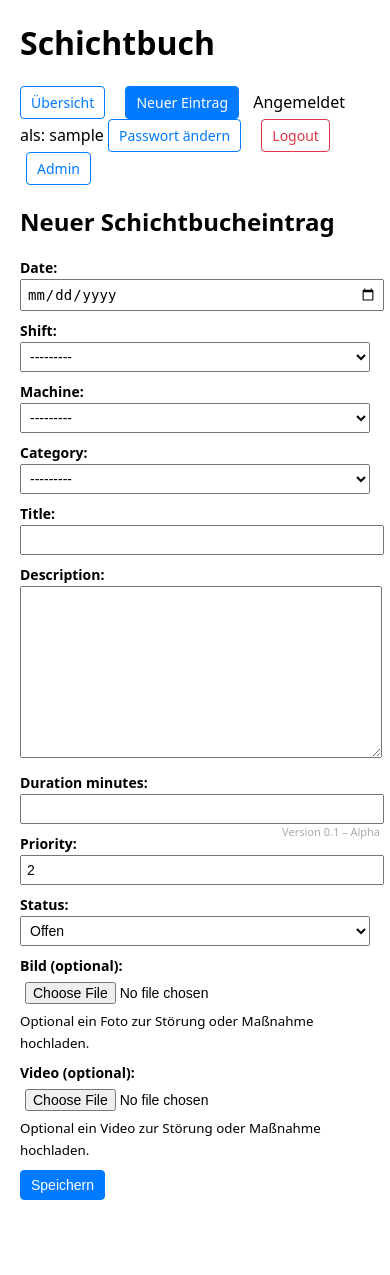
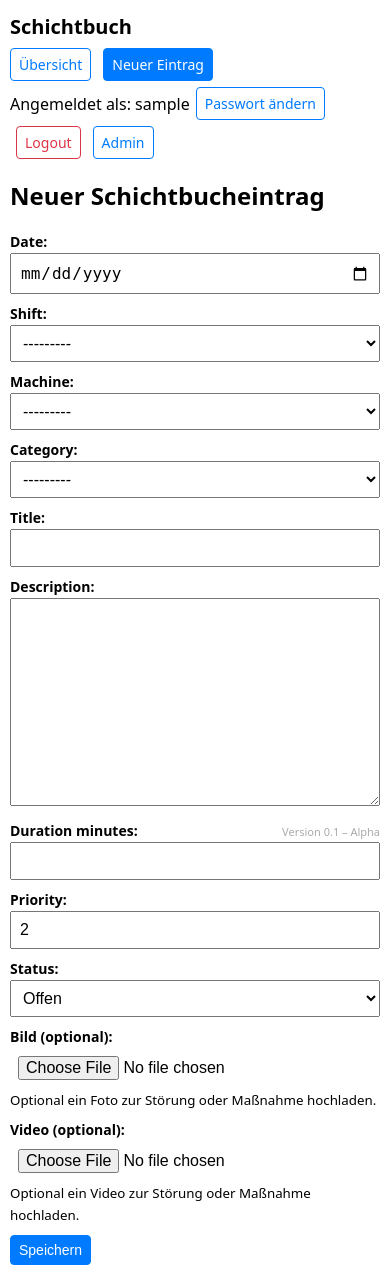
Before and after one commit to plumpsklo/Schichtbuch, a Django app: page /eintrag/neu/ in a window 390 px wide. Before the commit the page ends 1200 px from the top, so only its background shows below. Run offline with Django 4.2, Linux system fonts and the light colour scheme; the visitor is signed in with stand-in values (Sample User, id 1); data that the repository does not hold is empty.

Commit message:
Mobile version added

```diff
--- a/buch/templates/buch/base.html
+++ b/buch/templates/buch/base.html
@@ -3,29 +3,164 @@
 <head>
     <meta charset="utf-8">
     <title>Schichtbuch – {% block title %}{% endblock %}</title>
+    <!-- wichtig für iPhone & Co -->
+    <meta name="viewport" content="width=device-width, initial-scale=1">
+
     <style>
-        body { font-family: system-ui, -apple-system, BlinkMacSystemFont, sans-serif; margin: 20px; }
-        header { margin-bottom: 20px; }
-        nav a { margin-right: 10px; }
-        table { border-collapse: collapse; width: 100%; margin-top: 10px; }
-        th, td { border: 1px solid #ccc; padding: 6px 8px; font-size: 14px; }
-        th { background: #eee; }
-        .stats { display: flex; gap: 16px; margin: 10px 0; }
-        .stat-box { padding: 10px; border: 1px solid #ccc; border-radius: 4px; background: #f9f9f9; }
-        .stat-label { font-size: 12px; color: #555; }
-        .stat-value { font-size: 20px; font-weight: bold; }
-        .btn { display: inline-block; padding: 6px 10px; border-radius: 4px; border: 1px solid #007bff; color: #007bff; text-decoration: none; font-size: 14px; }
-        .btn-primary { background: #007bff; color: #fff; }
-        .btn-danger { border-color: #dc3545; color: #dc3545; }
-        .btn-danger:hover { background: #dc3545; color: #fff; }
-        .btn + .btn { margin-left: 6px; }
-        .field { margin-bottom: 10px; }
-        label { font-weight: 600; font-size: 14px; display: block; margin-bottom: 2px; }
-        input, select, textarea { width: 100%; padding: 5px; font-size: 14px; }
-        .errors { color: #c00; margin-bottom: 10px; }
+        body {
+            font-family: system-ui, -apple-system, BlinkMacSystemFont, sans-serif;
+            margin: 16px;
+            font-size: 16px;
+        }
+
+        .container {
+            max-width: 1100px;
+            margin: 0 auto;
+        }
+
+        header {
+            margin-bottom: 20px;
+        }
+
+        nav {
+            display: flex;
+            flex-wrap: wrap;
+            gap: 8px;
+            align-items: center;
+        }
+
+        nav a {
+            text-decoration: none;
+        }
+
+        table {
+            border-collapse: collapse;
+            width: 100%;
+            margin-top: 10px;
+        }
+
+        th, td {
+            border: 1px solid #ccc;
+            padding: 6px 8px;
+            font-size: 14px;
+        }
+
+        th {
+            background: #eee;
+        }
+
+        .table-wrapper {
+            width: 100%;
+            overflow-x: auto; /* mobil: horizontales Scrollen erlaubt */
+        }
+
+        .stats {
+            display: flex;
+            flex-wrap: wrap;
+            gap: 12px;
+            margin: 10px 0;
+        }
+
+        .stat-box {
+            padding: 10px;
+            border: 1px solid #ccc;
+            border-radius: 4px;
+            background: #f9f9f9;
+            flex: 1 1 140px;
+        }
+
+        .stat-label {
+            font-size: 12px;
+            color: #555;
+        }
+
+        .stat-value {
+            font-size: 20px;
+            font-weight: bold;
+        }
+
+        .btn {
+            display: inline-block;
+            padding: 6px 10px;
+            border-radius: 4px;
+            border: 1px solid #007bff;
+            color: #007bff;
+            background: #fff;
+            font-size: 14px;
+        }
+
+        .btn-primary {
+            background: #007bff;
+            color: #fff;
+        }
+
+        .btn-danger {
+            border-color: #dc3545;
+            color: #dc3545;
+        }
+
+        .btn-danger:hover {
+            background: #dc3545;
+            color: #fff;
+        }
+
+        .btn + .btn {
+            margin-left: 6px;
+        }
+
+        .field {
+            margin-bottom: 10px;
+        }
+
+        label {
+            font-weight: 600;
+            font-size: 14px;
+            display: block;
+            margin-bottom: 2px;
+        }
+
+        input,
+        select,
+        textarea {
+            width: 100%;
+            padding: 8px;
+            font-size: 16px; /* angenehm für Touch UND PC */
+            box-sizing: border-box;
+        }
+
+        .errors {
+            color: #c00;
+            margin-bottom: 10px;
+        }
+
+        /* 🔽 kleinere Bildschirme (iPhones etc.) */
+        @media (max-width: 600px) {
+            body {
+                margin: 10px;
+            }
+
+            header h1 {
+                font-size: 20px;
+                margin-bottom: 8px;
+            }
+
+            nav {
+                gap: 6px;
+            }
+
+            .btn {
+                font-size: 14px;
+                padding: 6px 8px;
+            }
+
+            th, td {
+                white-space: nowrap;
+            }
+        }
     </style>
 </head>
 <body>
+<div class="container">
     <header>
         <h1>Schichtbuch</h1>
         <nav>
@@ -45,6 +180,7 @@
     </header>
 
     {% block content %}{% endblock %}
+</div>
 
 <div style="
     position: fixed;
```
Lines whose indentation alone changed are shown as unchanged.
